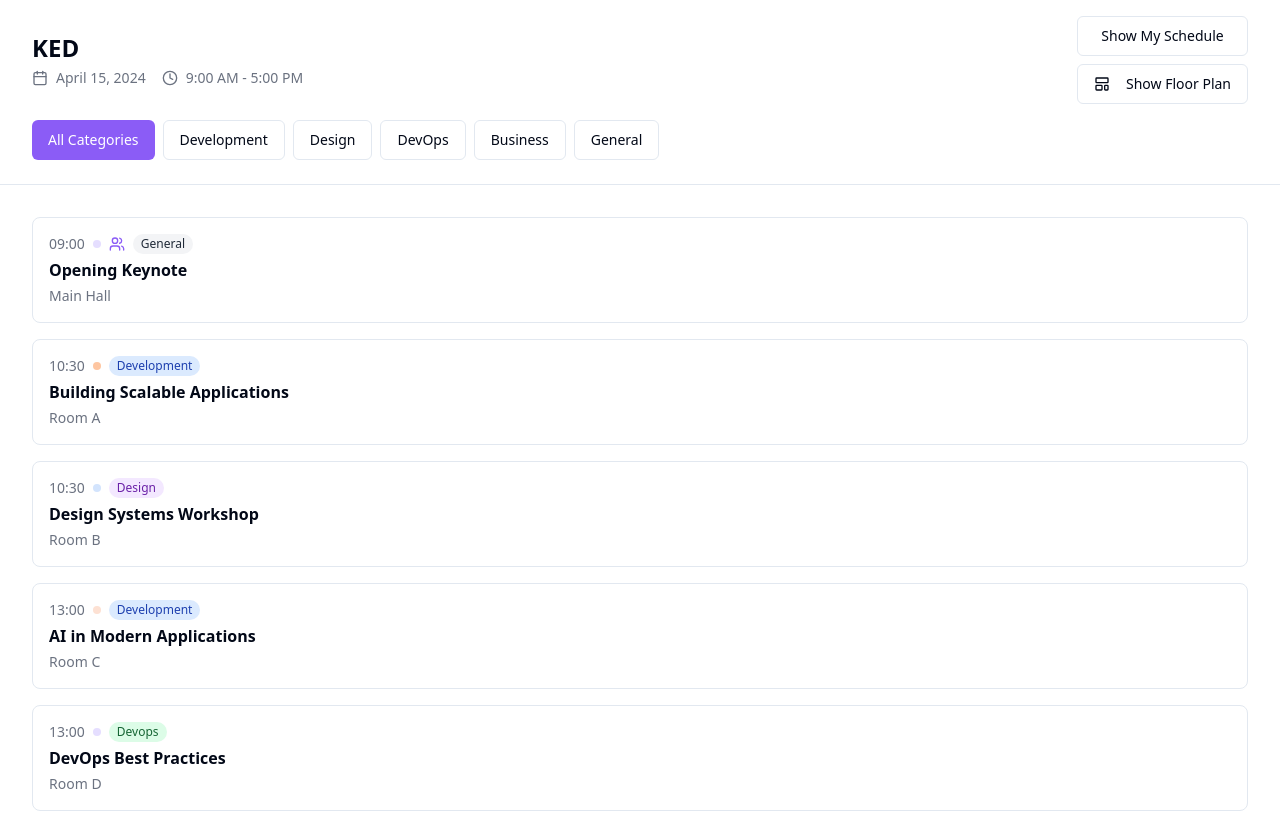
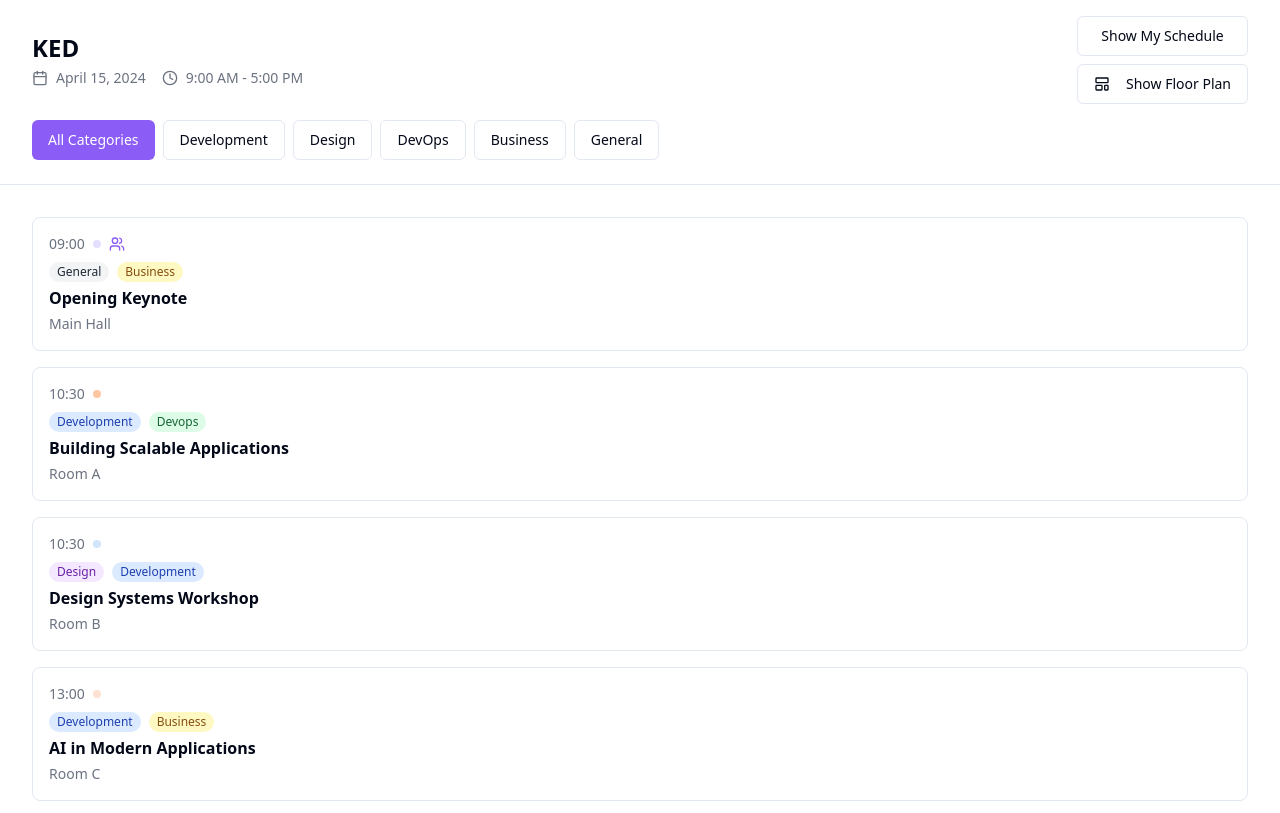
Before and after one commit to odikouzou/agenda-sparkle, a React (Vite) app: page / in a window 1280 px wide. Shown: the top 813 px of the page. Built offline with nearby package versions, Linux system fonts and the light colour scheme.

Commit message:
Update session categories structure
Modified the session data structure to allow each session slot to support multiple categories. This change enhances the flexibility of categorizing sessions within the application.
[skip gpt_engineer]

```diff
--- a/src/components/SessionCard.tsx
+++ b/src/components/SessionCard.tsx
@@ -43,12 +43,19 @@ export const SessionCard = ({ session, onClick, isSelected }: SessionCardProps)
             {session.isPlenary && (
               <Users className="w-4 h-4 text-primary" />
             )}
-            <span className={cn(
-              "text-xs px-2 py-0.5 rounded-full",
-              categoryColors[session.category]
-            )}>
-              {session.category.charAt(0).toUpperCase() + session.category.slice(1)}
-            </span>
+          </div>
+          <div className="flex flex-wrap gap-2 mt-2">
+            {session.categories.map((category) => (
+              <span
+                key={category}
+                className={cn(
+                  "text-xs px-2 py-0.5 rounded-full",
+                  categoryColors[category]
+                )}
+              >
+                {category.charAt(0).toUpperCase() + category.slice(1)}
+              </span>
+            ))}
           </div>
           <h3 className="font-semibold mt-1">{session.title}</h3>
           <p className="text-sm text-gray-500 mt-1">{session.room}</p>
--- a/src/data/mockData.ts
+++ b/src/data/mockData.ts
@@ -11,7 +11,7 @@ export const mockSessions: Session[] = [
     theme: "purple",
     isPlenary: true,
     difficultyLevel: "beginner",
-    category: "general",
+    categories: ["general", "business"],
     speakers: [
       {
         id: "s1",
@@ -32,7 +32,7 @@ export const mockSessions: Session[] = [
     theme: "orange",
     isPlenary: false,
     difficultyLevel: "advanced",
-    category: "development",
+    categories: ["development", "devops"],
     speakers: [
       {
         id: "s2",
@@ -53,7 +53,7 @@ export const mockSessions: Session[] = [
     theme: "blue",
     isPlenary: false,
     difficultyLevel: "intermediate",
-    category: "design",
+    categories: ["design", "development"],
     speakers: [
       {
         id: "s3",
@@ -74,7 +74,7 @@ export const mockSessions: Session[] = [
     theme: "peach",
     isPlenary: false,
     difficultyLevel: "intermediate",
-    category: "development",
+    categories: ["development", "business"],
     speakers: [
       {
         id: "s4",
@@ -95,7 +95,7 @@ export const mockSessions: Session[] = [
     theme: "purple",
     isPlenary: false,
     difficultyLevel: "advanced",
-    category: "devops",
+    categories: ["devops"],
     speakers: [
       {
         id: "s5",
@@ -116,7 +116,7 @@ export const mockSessions: Session[] = [
     theme: "blue",
     isPlenary: false,
     difficultyLevel: "intermediate",
-    category: "business",
+    categories: ["business"],
     speakers: [
       {
         id: "s6",
@@ -137,7 +137,7 @@ export const mockSessions: Session[] = [
     theme: "blue",
     isPlenary: true,
     difficultyLevel: "beginner",
-    category: "general",
+    categories: ["general", "development", "business"],
     speakers: [
       {
         id: "s7",
--- a/src/pages/Index.tsx
+++ b/src/pages/Index.tsx
@@ -46,7 +46,7 @@ const Index = () => {
     if (selectedCategory === "all") {
       return true;
     }
-    return session.category === selectedCategory;
+    return session.categories.includes(selectedCategory as Category);
   });
 
   return (
--- a/src/types/agenda.ts
+++ b/src/types/agenda.ts
@@ -28,7 +28,7 @@ export interface Session {
   theme: Theme;
   isPlenary: boolean;
   difficultyLevel: DifficultyLevel;
-  category: Category;
+  categories: Category[];
   speakers: Speaker[];
   feedback: Feedback[];
 }
```
